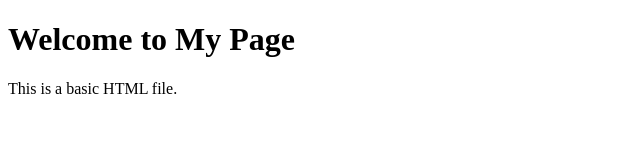
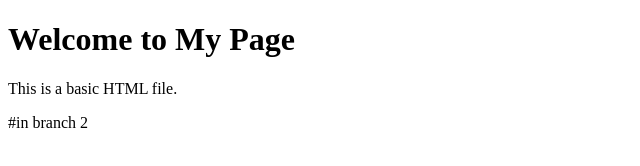
Before and after one commit to israr-karim/review, a plain HTML site: page index.html in a window 1280 px wide. Shown: the full height of the page, 0-640 px from the left. Drawn offline with Linux system fonts and the light colour scheme.

Commit message:
updated html

```diff
--- a/index.html
+++ b/index.html
@@ -10,3 +10,4 @@
     <p>This is a basic HTML file.</p>
 </body>
 </html>
+#in branch 2
```
